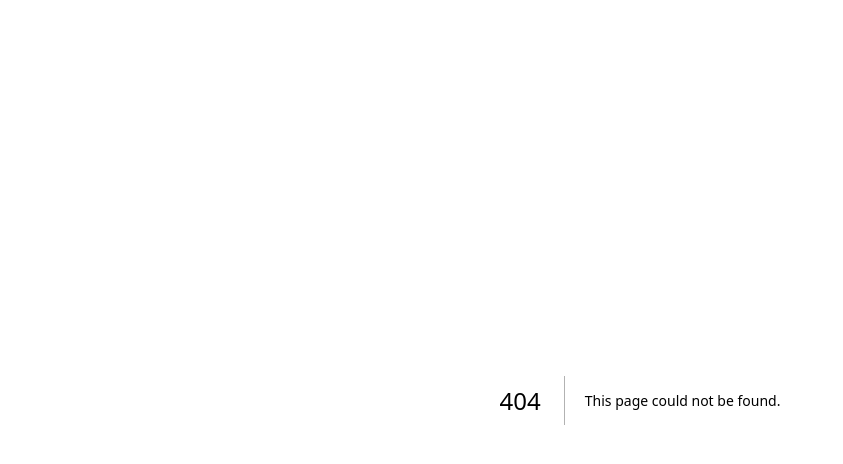
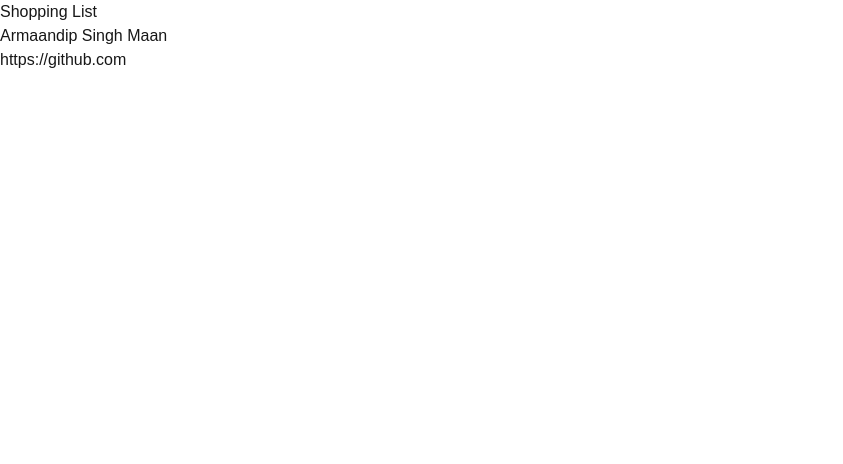
Before and after one commit to Armaan-Dip-Singh-Maan/cprg306-assignments, a Next.js app: page /week-2 in a window 1280 px wide. Before the commit this address had no page. Shown: the top 464 px of the page, without its empty margins (0-843 px from the left). Built offline with nearby package versions, Linux system fonts and the light colour scheme.

Commit message:
Updated shopping list UI with dark mode styling

```diff
--- /dev/null
+++ b/app/week-2/page.js
@@ -0,0 +1,10 @@
+import StudentInfo from './student-info';
+
+export default function Page() {
+  return (
+    <main>
+      <h1>Shopping List</h1>
+      <StudentInfo />
+    </main>
+  );
+}
--- /dev/null
+++ b/app/week-2/student-info.js
@@ -0,0 +1,14 @@
+import Link from 'next/link';
+
+export default function StudentInfo() {
+  return (
+    <div>
+      <p>Armaandip Singh Maan</p>
+      <p>
+        <Link href="https://github.com/Armaan-Dip-Singh-Maan" target="_blank">
+          https://github.com
+        </Link>
+      </p>
+    </div>
+  );
+}
```
